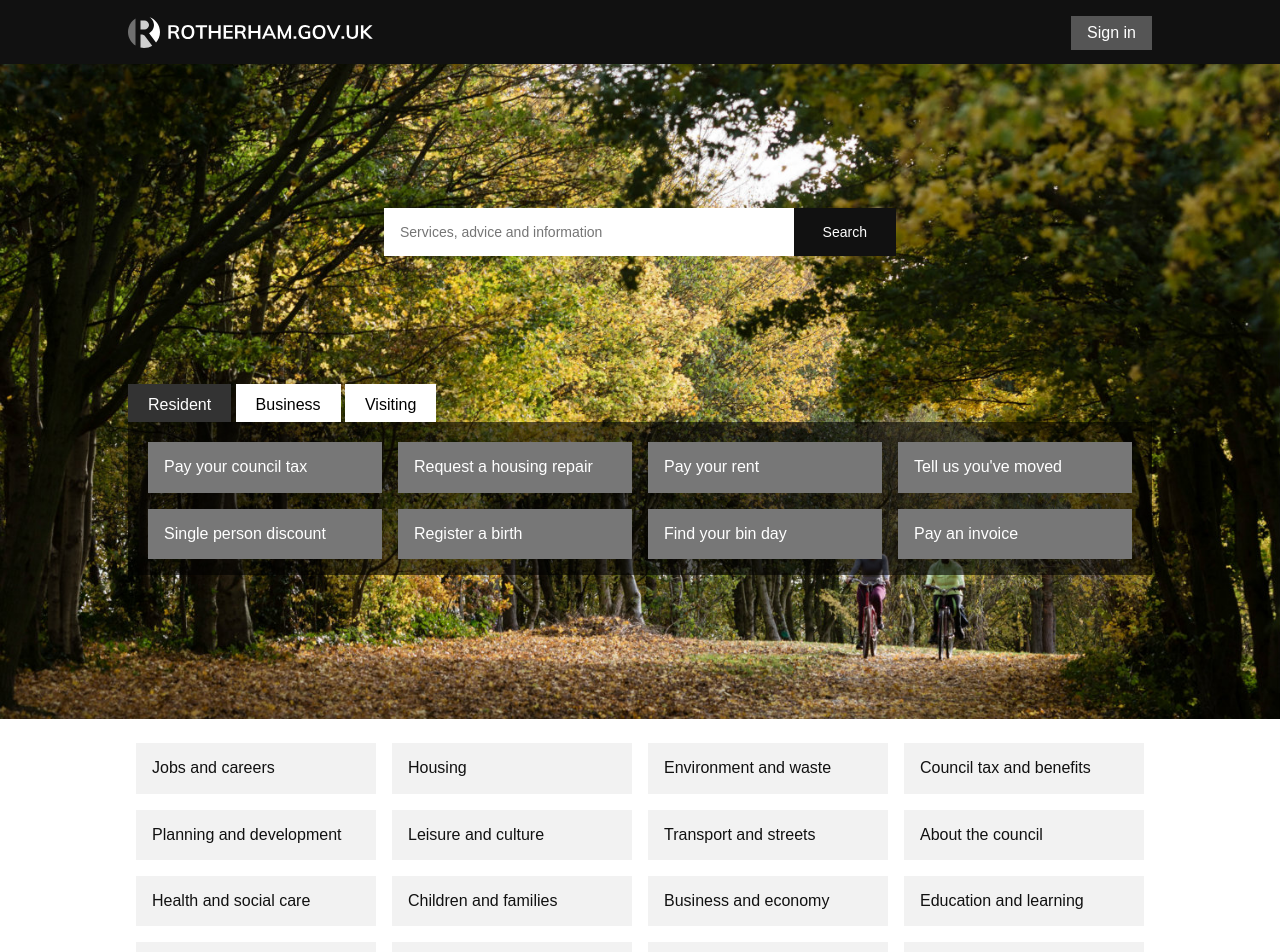
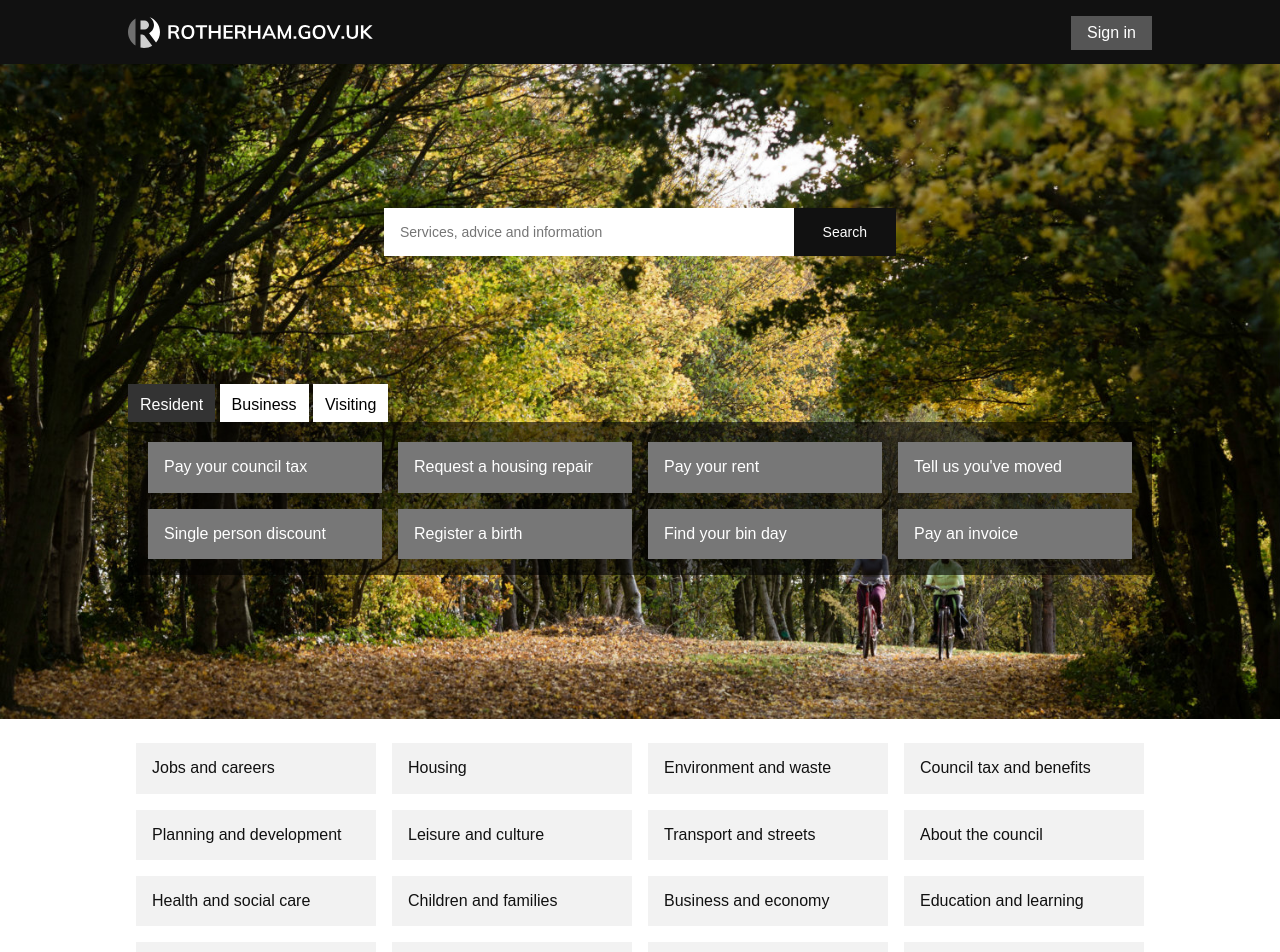
Before and after one commit to jnkly/rmbc-dev, a Jekyll site: the page built from index.md, in a window 1280 px wide. Shown: the top 952 px of the page. Built offline with Jekyll 4.4.1, drawn with Linux system fonts in a browser that asks for light colours.

Commit message:
Update variables.scss

```diff
--- a/_sass/variables.scss
+++ b/_sass/variables.scss
@@ -1,3 +1,12 @@
+/* homepage top tasks with background */
+
+.intro {
+  background-image: url(https://jnkly.github.io/rmbc-dev/images/rotherham-parks.jpg);
+  background-position: center;
+  background-size: cover;
+}
+
+
 .top-task {
   display: block;
   background: rgba(0, 0, 0, 0.6);
@@ -13,8 +22,8 @@
 
 .top-task--label {
   display: inline-block;
-  padding-left: 20px;
-  padding-right: 20px;
+  padding-left: 12px;
+  padding-right: 12px;
   padding-top: 12px;
   padding-bottom: 8px;
   background-color: #ffffff;
@@ -37,14 +46,7 @@
 }
 
 
-
-.intro {
-  background-image: url(https://jnkly.github.io/rmbc-dev/images/rotherham-parks.jpg);
-  background-position: center;
-  background-size: cover;
-}
-
-
+/* events and news tabbed navigation */
 
 .events-news {
   background: #333333;
@@ -82,6 +84,9 @@
   display: block;
 }
 
+
+/* form tabbed navigation */
+
 .form-tabs {
   background: #333333;
   display: block;
```
